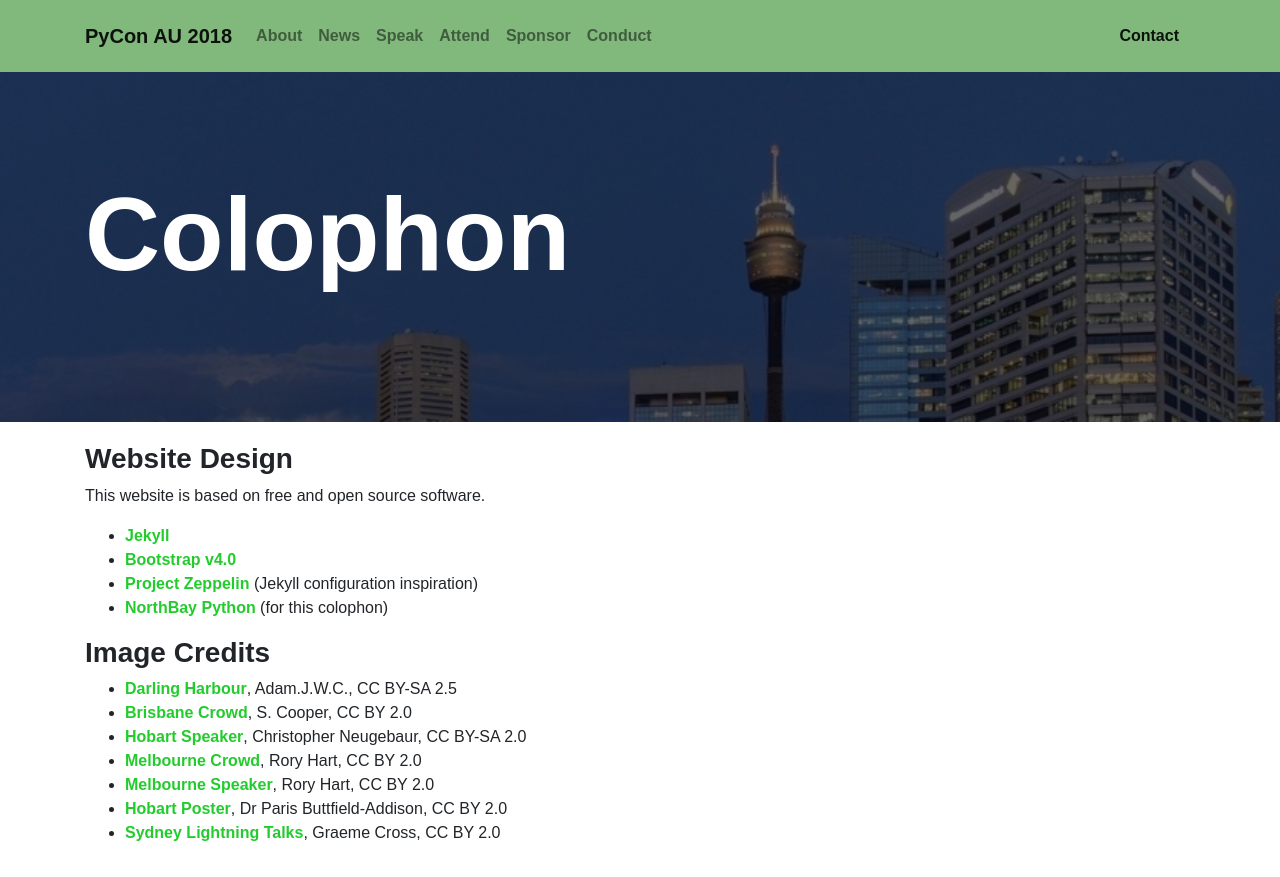
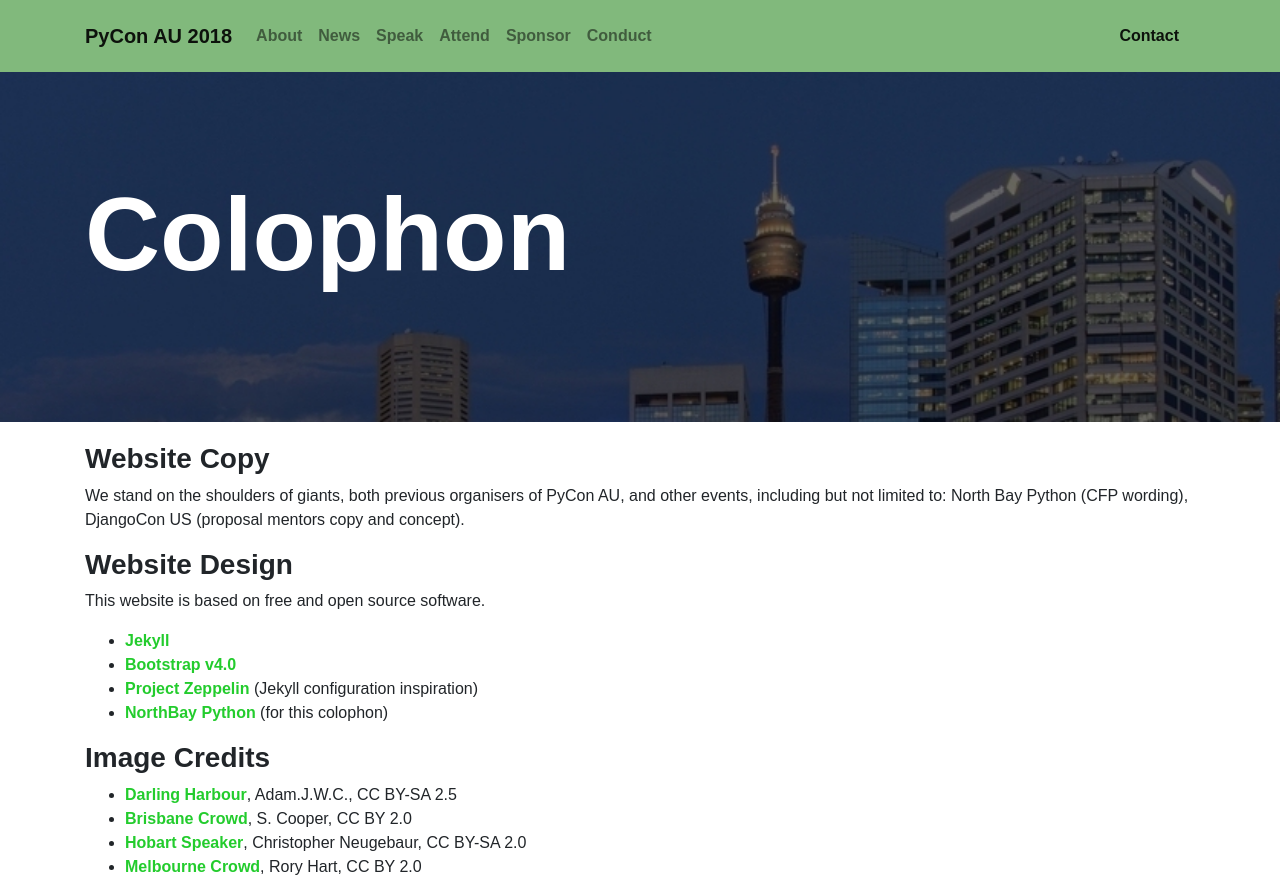
Before and after one commit to pyconau/2018.pycon-au.org, a Jekyll site: the page built from colophon.md, in a window 1280 px wide and 900 px high, cut to the strip 0-877 px from the top of the window. Built offline with Jekyll 4.4.1, drawn with Linux system fonts in a browser that asks for light colours; some web fonts are replaced.

Commit message:
Add copy colophon

```diff
--- a/colophon.md
+++ b/colophon.md
@@ -2,6 +2,13 @@
 layout: page
 title: Colophon
 ---
+
+### Website Copy
+
+We stand on the shoulders of giants, both previous organisers of PyCon AU, and
+other events, including but not limited to: North Bay Python (CFP wording),
+DjangoCon US (proposal mentors copy and concept).
+
 
 ### Website Design
 
```
